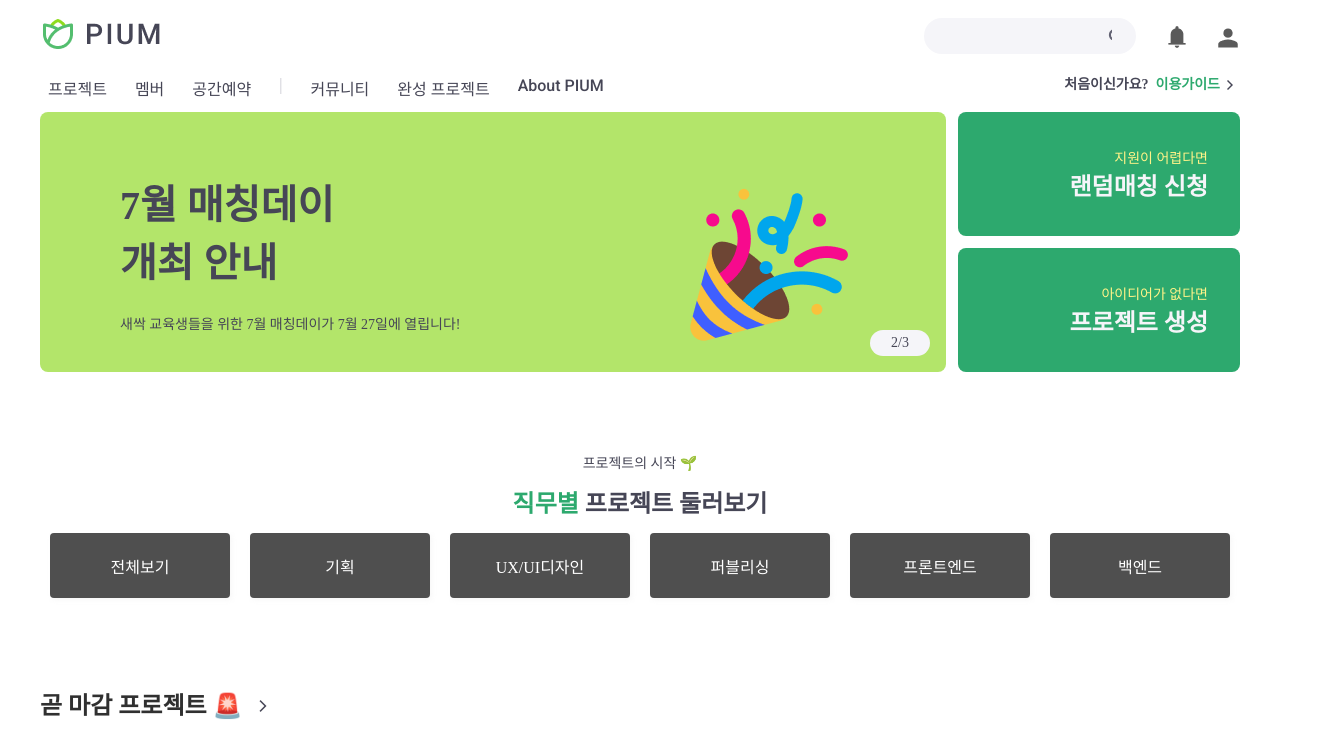
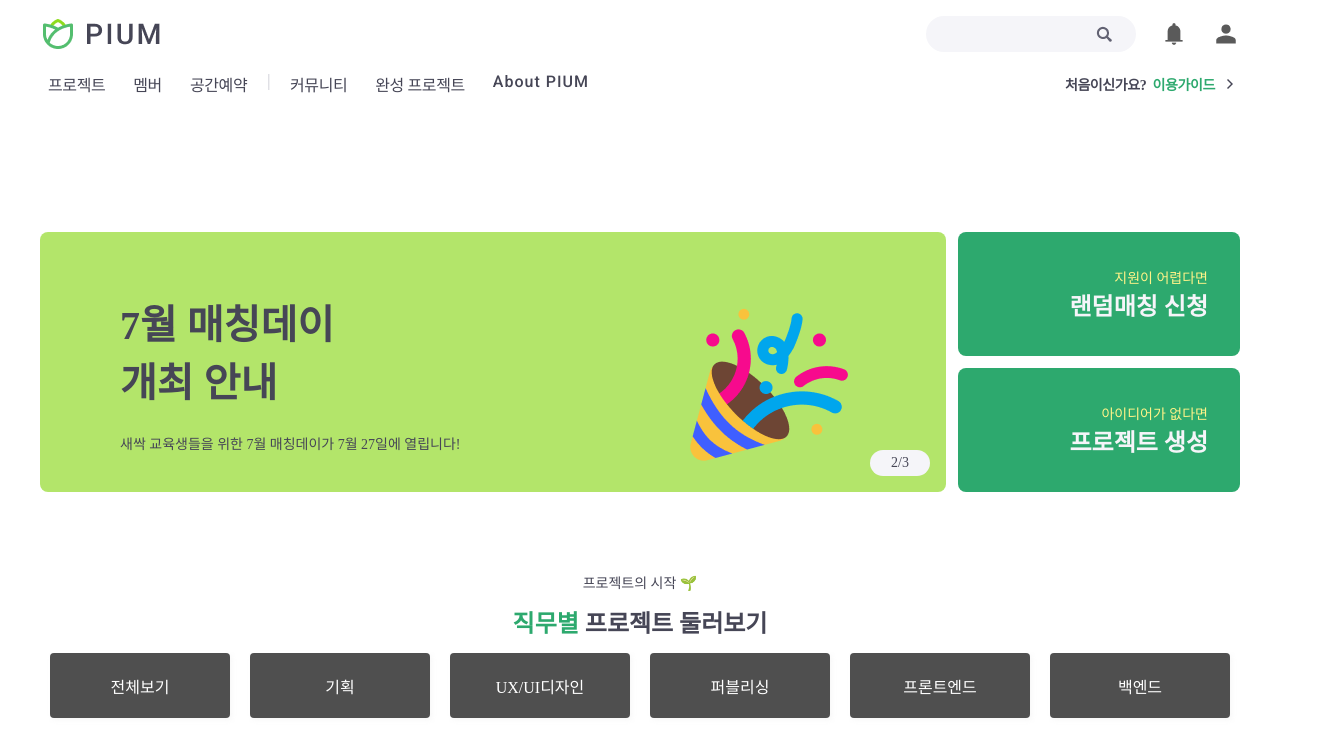
Before and after one commit to SeSAC-PIUM/SeSAC-PIUM, a plain HTML site: page index.html in a window 1280 px wide. Shown: the top 731 px of the page, 1320 px wide, since content can reach past the window. Drawn offline with nearby package versions, Linux system fonts and the light colour scheme; files whose address does not match are found by name; a web font is replaced by a local one.

Commit message:
header 수정

```diff
--- a/header.css
+++ b/header.css
@@ -10,46 +10,84 @@ body {
   height: 100%;
 }
 
+
+/* common */
+.flex_box_row {
+  display: flex;
+  flex-wrap: wrap;
+}
+.flex_box_column {
+  display: flex;
+  flex-direction: column;
+}
+.flex_item {
+  flex: 1;
+}
+.font_roboto {
+  font-family: 'Roboto';
+}
+
+
 /* header */
 /* container */
 header {
+  padding: 16px 0;
+  position: sticky;
+  top: 0;
+  background: #fff;
+  z-index: 999;
+}
+/* header {
   width: 100%;
   height: 112px;
   flex-shrink: 0;
-  background: #fff;
   display: flex;
   flex-direction: column;
   align-items: center;
   position: fixed;
-  z-index: 9999;
   top: 0;
+} */
+header .util_wrap {
+  justify-content: space-between;
+  align-items: center;
+  margin-bottom: 12px;
 }
-.container {
+/* .container {
   display: inline-flex;
   width: 1200px;
   padding: 16px 0 12px 0;
   align-items: center;
   justify-content: space-between;
+} */
+header .util_wrap .logo {
+  height: 36px;
 }
-.logo {
+header .util_wrap .logo a {
+  display: inline-block;
+  height: 36px;
+}
+/* .logo {
   display: flex;
-}
-.logo_wrap {
+} */
+/* .logo_wrap {
   display: flex;
   flex-direction: row;
   align-items: end;
-}
+} */
 
-.login_wrap {
-}
-.login_wrap .login_logout {
+header .login_wrap {
   display: flex;
   align-items: center;
   gap: 24px;
 }
-.login_wrap .login_logout .search_outline {
+header .login_wrap .search {
+  height: 36px;
+  width: 210px;
+  padding: 8px 24px;
+  border-radius: 999px;
+  background: var(--gy-1, #f5f5f9);
 }
-.login_wrap .login_logout .search_outline .search {
+/* .login_wrap .search {
   display: flex;
   height: 36px;
   padding: 8px 24px;
@@ -58,59 +96,79 @@ header {
   justify-content: space-between;
   border-radius: 999px;
   background: var(--gy-1, #f5f5f9);
-}
-.login_wrap .login_logout .search_outline .search .text {
+} */
+header .login_wrap .search input {
+  width: 100%;
   background: var(--gy-1, #f5f5f9);
   background-image: url(/src/img//search.png);
   background-repeat: no-repeat;
-  background-position: 160px;
+  background-position: calc(100%);
+  border: none;
 }
-.login_wrap .login_logout .search_outline .search .text:focus {
+header .login_wrap .search input:focus {
   outline: none;
 }
-.login_wrap .login_logout .search_outline .search input[type='text'] {
+/* .login_wrap .search input[type='text'] {
   border: solid 0px;
-}
-.login_wrap .login_logout .search_outline.search .search_img {
-}
-.login_wrap .login_logout .alarm {
+} */
+header .login_wrap .alarm {
   width: 28px;
   height: 28px;
-  padding: 1px 3px;
+  /* padding: 1px 3px;
   justify-content: center;
   align-items: center;
-  gap: 10px;
+  gap: 10px; */
 }
-.login_wrap .login_logout .profile {
+header .login_wrap .profile {
   width: 28px;
   height: 28px;
-  padding: 2px;
+  /* padding: 2px;
   flex-direction: column;
   justify-content: center;
   align-items: center;
-  gap: 10px;
+  gap: 10px; */
 }
 /* container2 */
-header .container2 {
+header .gnb_wrap {
+  justify-content: space-between;
+  align-items: center;
+}
+
+/* header .container2 {
   display: inline-flex;
   align-items: center;
   justify-content: space-between;
   width: 1200px;
   padding: 0 0 16px 0;
+} */
+header .gnb_wrap .gnb {
+  gap: 12px;
 }
-header .container2 ul {
+/* header .container2 ul {
   display: flex;
+} */
+header .gnb_wrap .gnb li {
+  padding: 8px;
+  cursor: pointer;
+  letter-spacing: -0.4px;
 }
-
-header .container2 li {
+/* header .container2 li {
   color: #c6c6d0;
   padding: 8px;
   margin-right: 12px;
+} */
+header .gnb_wrap .gnb li.line {
+  color: #c6c6d0;
+  padding: 8px 0;
 }
-header .container2 li a {
+header .gnb_wrap .gnb li .nav_text2 {
+  /* color: #c6c6d0; */
+  letter-spacing: 1px;
 }
-.container2 div {
-  display: flex;
-  justify-content: center;
-  line-height: 20px;
+header .gnb_wrap .desc_text {
+  align-items: center;
+  letter-spacing: -0.4px;
 }
+header .gnb_wrap .desc_text img {
+  margin-left: 5px;
+}
--- a/header.html
+++ b/header.html
@@ -1,46 +1,38 @@
-<div class="container">
-  <div class="logo">
-    <div class="logo_wrap">
-      <div>
-        <a href="/index.html"
-          ><img src="/src/img/logo&name.png" alt="PIUM"
-        /></a>
-      </div>
-    </div>
-  </div>
+<div class="util_wrap flex_box_row">
+  <h1 class="logo">
+    <a href="/index.html">
+      <img src="/src/img/logo&name.png" alt="PIUM"/>
+    </a>
+  </h1>
   <div>
     <div class="login_wrap">
-      <div class="login_logout">
-        <div class="search_outline">
       <div class="search">
         <input class="text" type="text" />
-          </div>
       </div>
       <div class="alarm">
         <img src="/src/img/alarm.img.png" alt="alarm" />
       </div>
       <div class="profile">
-          <a href="/mypage/mypage.html"
-            ><img src="/src/img/profile.img.png" alt="profile"
-          /></a>
+        <a href="/mypage/mypage.html">
+          <img src="/src/img/profile.img.png" alt="profile"/>
+        </a>
       </div>
     </div>
   </div>
 </div>
-</div>
-<div class="container2">
-  <ul>
-    <li><a href="#" class="nav_text">프로젝트</a></li>
-    <li><a href="#" class="nav_text">멤버</a></li>
+<div class="gnb_wrap flex_box_row">
+  <ul class="gnb flex_box_row">
+    <li><a href="/project_list/project_list.html" class="nav_text">프로젝트</a></li>
+    <li><a href="/member_list/member_list.html" class="nav_text">멤버</a></li>
     <li><a href="/booking/booking.html" class="nav_text">공간예약</a></li>
-    <li>|</li>
+    <li class="line">|</li>
     <li><a href="#" class="nav_text">커뮤니티</a></li>
-    <li><a href="#" class="nav_text">완성 프로젝트</a></li>
-    <li><a href="#" class="nav_text2">About PIUM</a></li>
+    <li><a href="/complete_project/complete_project.html" class="nav_text">완성 프로젝트</a></li>
+    <li><a href="/about/about.html" class="nav_text2">About PIUM</a></li>
   </ul>
-  <div class="desc_text">
+  <div class="desc_text flex_box_row">
     처음이신가요? &nbsp
     <span class="desc_point_text">이용가이드</span>
-    <span><img class="desc_text" src="/src/img/right.png" alt="right" /> </span>
+    <img src="/src/img/right.png" alt="right" />
   </div>
 </div>
--- a/index.html
+++ b/index.html
@@ -18,6 +18,7 @@
     <script src="https://cdn.jsdelivr.net/npm/swiper@10/swiper-bundle.min.js"></script>
   </head>
   <body>
+    <div class="container">
     <header include-html="/header.html"></header>
     <div class="advert_box">
       <div class="advert">
@@ -754,5 +755,6 @@
     </main>
     <footer include-html="/footer.html"></footer>
     <script src="./includeHTML.js"></script>
+    </div>
   </body>
 </html>
--- a/main/index.css
+++ b/main/index.css
@@ -76,6 +76,21 @@
   justify-content: center;
   padding: 2rem;
 }
+
+/* container */
+.container {
+  margin: 0 auto;
+  max-width: 1200px;
+  /* padding: 0 20px; */
+}
+
+body {
+  overflow: hidden;
+}
+
+
+
+
 
 /* main */
 main {
```
Lines whose indentation alone changed are shown as unchanged.
